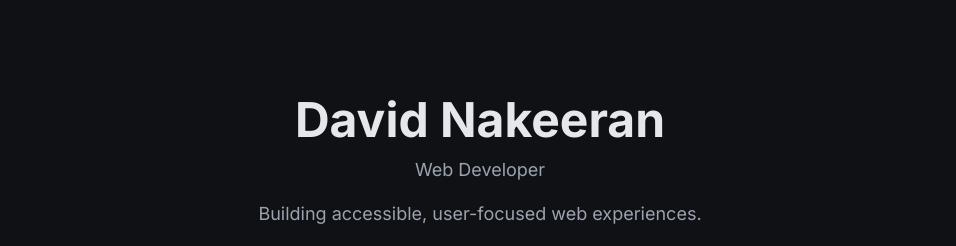
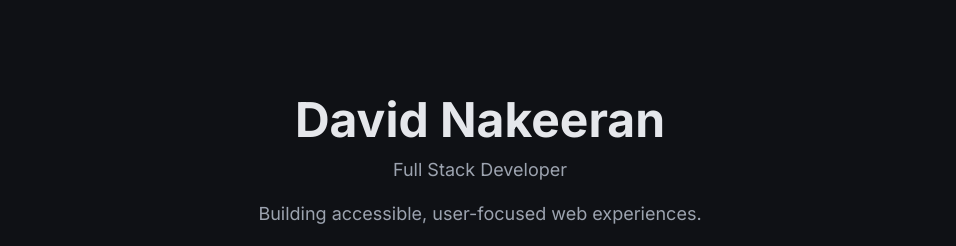
Before and after one commit to David-Nakeeran/portfolio, a Next.js app: page / in a window 1280 px wide. Shown: the top 246 px of the page, without its empty margins (160-1116 px from the left). Built offline with nearby package versions, Linux system fonts and the light colour scheme.

Commit message:
Chore: updated meta description

```diff
--- a/src/app/layout.js
+++ b/src/app/layout.js
@@ -10,7 +10,8 @@ const inter = Inter({
 
 export const metadata = {
   title: "David Nakeeran",
-  description: "Generated by create next app",
+  description:
+    "Full Stack Web Developer, specialising in modern JavaScript and PHP applications with a focus on accessibility and performance.",
 };
 
 export default function RootLayout({ children }) {
--- a/src/components/Header.jsx
+++ b/src/components/Header.jsx
@@ -4,7 +4,7 @@ export default function Header() {
       <div>
         <h1 className="font-bold text-5xl mb-3">David Nakeeran</h1>
         <h2 className="text-[#9ca3af] mb-4 text-base lg:text-lg">
-          Web Developer
+          Full Stack Developer
         </h2>
         <p className="text-[#9ca3af] mb-8 max-w-xl mx-auto text-base lg:text-lg">
           Building accessible, user-focused web experiences.
```
